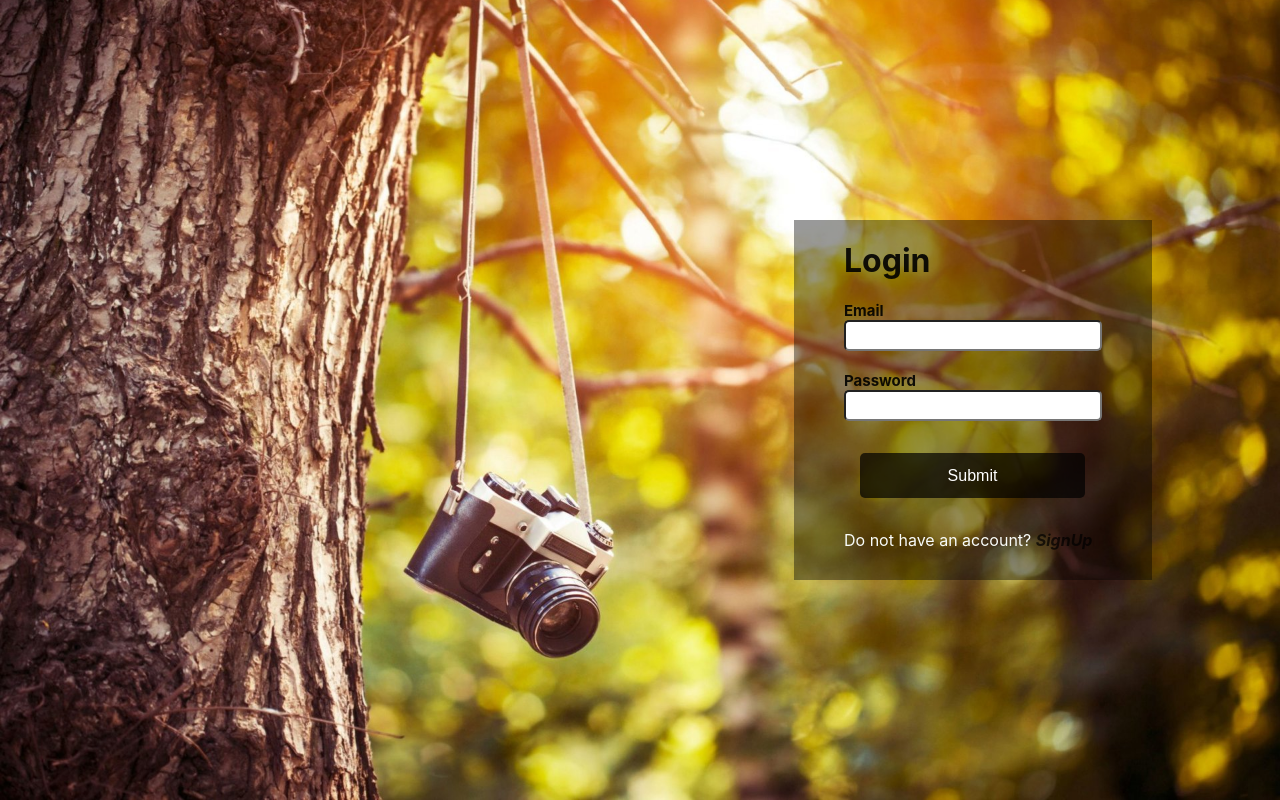
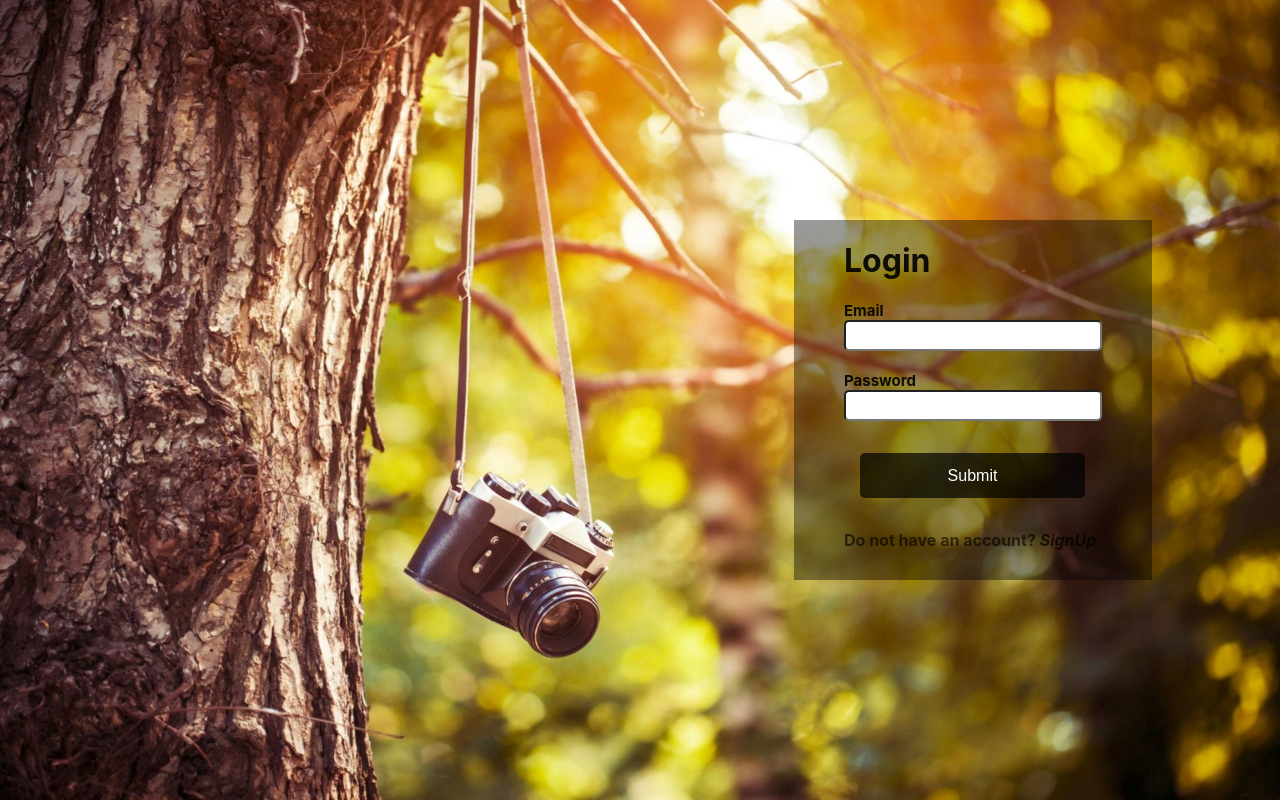
Before and after one commit to ManviSharma09/sample-react-app, a React (Create React App) app: page /login in a window 1280 px wide. Built offline with nearby package versions, Linux system fonts and the light colour scheme.

Commit message:
corrected span below

```diff
--- a/src/components/LoginSignUpTemplate/index.js
+++ b/src/components/LoginSignUpTemplate/index.js
@@ -11,7 +11,8 @@ const OuterDiv = styled.div`
   align-items: flex-end;
   justify-content: center;
   flex-direction: column;
-  color: #f9fcfa;
+  color: rgba(0, 0, 0, 0.6);
+  font-weight: bold;
   background-image: url(${photo});
   width: 100%;
   height: 100vh;
```
